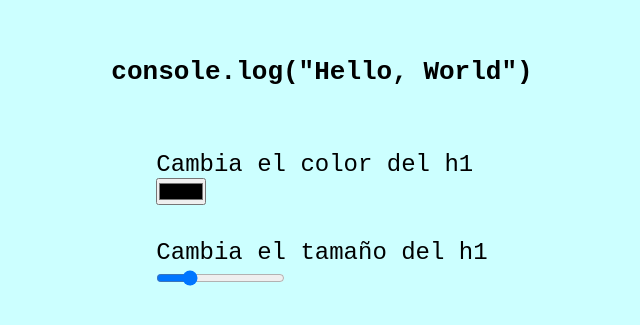
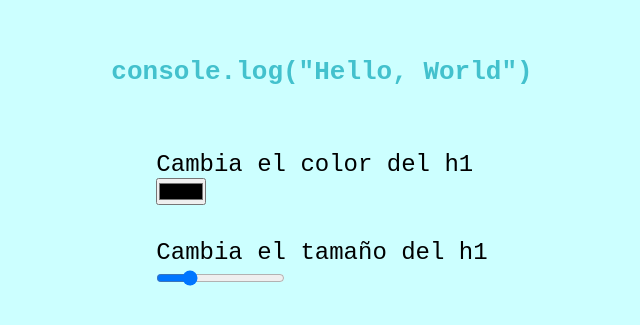
Before and after one commit to Mayron-Castillo/EstilosDOM, a plain HTML site: page index.html in a window 1280 px wide. Shown: the part 241-566 px from the top of the page, without its empty margins (318-958 px from the left). Drawn offline with Linux system fonts and the light colour scheme.

Commit message:
cambio del color default del h1

```diff
--- a/style.css
+++ b/style.css
@@ -18,6 +18,7 @@ header{
     display: flex;
     margin-bottom: 2rem;
     padding: 2rem;
+    color: #43c1cd;
 }
 
 .parrafos{
```
